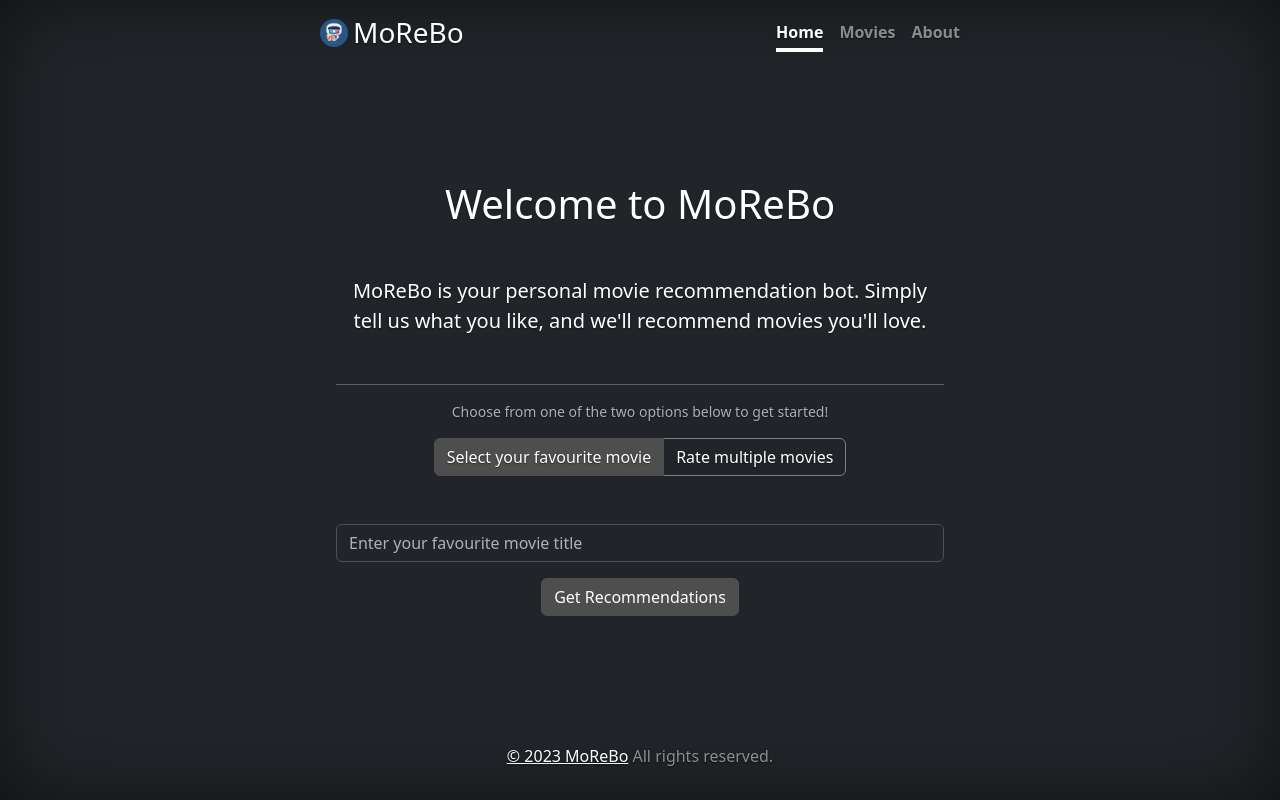
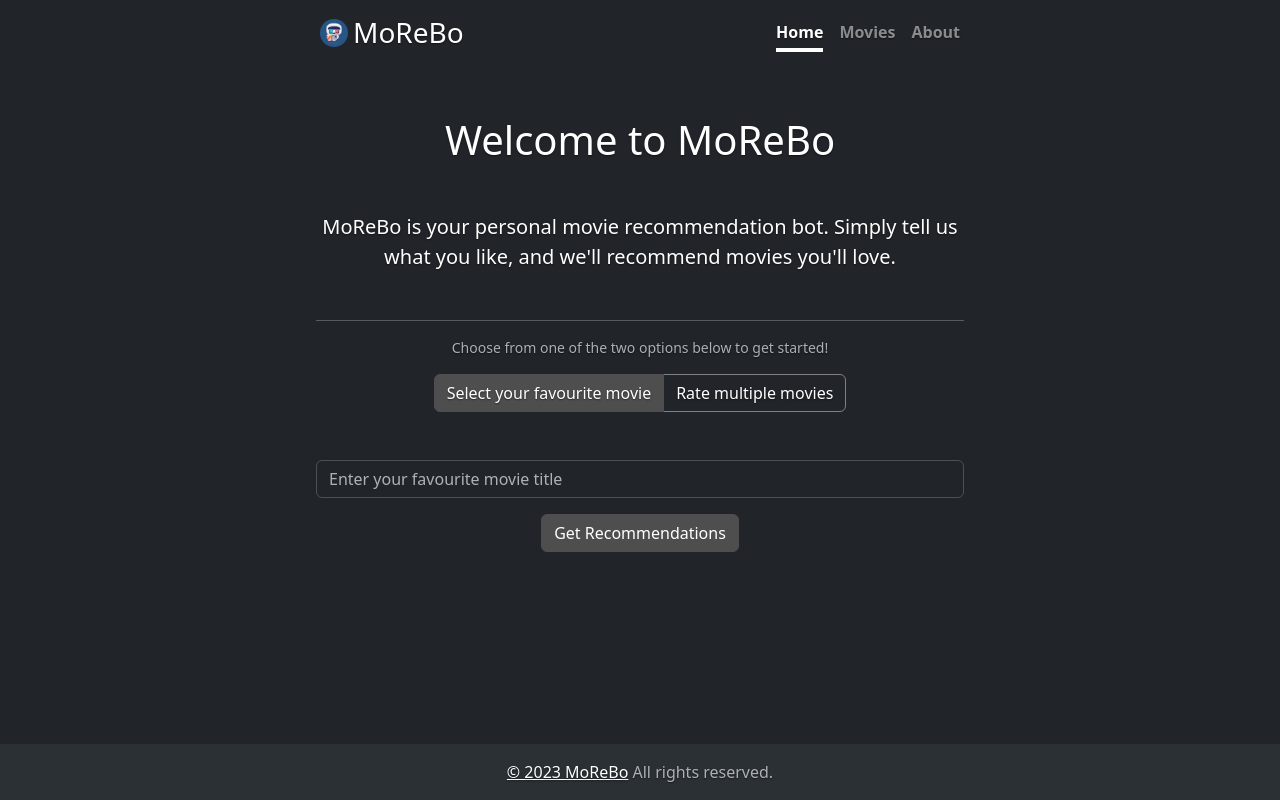
Before and after one commit to FabioArdi/morebo, a Flask app: page / in a window 1280 px wide. Run offline with Flask 3, Linux system fonts and the light colour scheme; some libraries are stand-ins or nearby versions.

Commit message:
Fixed design issues

```diff
--- a/web/static/css/cover.css
+++ b/web/static/css/cover.css
@@ -18,7 +18,7 @@
 
 body {
   text-shadow: 0 .05rem .1rem rgba(0, 0, 0, .5);
-  box-shadow: inset 0 0 5rem rgba(0, 0, 0, .5);
+  /* box-shadow: inset 0 0 5rem rgba(0, 0, 0, .5); */
 }
 
 .cover-container {
@@ -51,3 +51,8 @@ body {
   color: #fff;
   border-bottom-color: #fff;
 }
+
+header {
+  background-color: (var(--bs-tertiary-bg-rgb),var(--bs-bg-opacity))!important;
+  --bs-bg-opacity: 1;
+}
--- a/web/templates/_base.html
+++ b/web/templates/_base.html
@@ -22,19 +22,23 @@
       background-color: #4e4e4e;
       border-color: #4e4e4e;
     }
+
     .btn-primary:hover {
       background-color: darkgray;
       border-color: darkgray;
     }
+
     .btn-outline-primary {
       border-color: gray;
       color: white;
     }
+
     input[type="radio"]:checked+label.btn-outline-primary {
       background-color: #4e4e4e;
       border-color: #4e4e4e;
       color: white;
     }
+
     input[type="radio"]:hover+label.btn-outline-primary {
       background-color: darkgray;
       border-color: darkgray;
@@ -43,14 +47,15 @@
   </style>
 </head>
 
-<body class="d-flex h-100 text-center text-white bg-dark">
-  <div class="cover-container d-flex w-100 h-100 p-3 mx-auto flex-column">
+<body class="d-flex flex-column h-100 text-center text-white">
+  <div class="cover-container d-flex w-100 p-3 mx-auto flex-column">
 
     <!-- HEADER -->
     <header class="mb-auto">
       <div>
         <h3 class="d-flex align-items-center float-md-start mb-0" style="gap: 5px;">
-            <img src="/static/MoReBo.jpg" alt="" width="28" height="28" class="d-inline-block align-text-top" style="border-radius: 1rem;">
+          <img src="/static/MoReBo.jpg" alt="" width="28" height="28" class="d-inline-block align-text-top"
+            style="border-radius: 1rem;">
           MoReBo
         </h3>
 
@@ -62,17 +67,23 @@
         </nav>
       </div>
     </header>
+  </div>
 
   <!-- CONTENT -->
-    <main class="px-3">
+  <main class="flex-shrink-0">
+    <div class="container cover-container mt-5">
       {% block content %}{% endblock %}
+    </div>
   </main>
 
   <!-- FOOTER -->
-    <footer class="mt-auto text-white-50">
-      <p><a class="text-white">&copy; 2023 MoReBo</a> All rights reserved.</p>
+  <footer class="footer mt-auto py-3 bg-body-tertiary">
+    <div class="container">
+      <span class="text-body-secondary">
+        <a class="text-white">&copy; 2023 MoReBo</a> All rights reserved.
+      </span>
+    </div>
   </footer>
-  </div>
 
   <!-- Bootstrap JS -->
   <script src="https://cdn.jsdelivr.net/npm/bootstrap@5.3.0-alpha3/dist/js/bootstrap.bundle.min.js"
--- a/web/templates/index.html
+++ b/web/templates/index.html
@@ -56,7 +56,7 @@
   <input type="radio" class="btn-check" name="btnradio" id="btnradio2" onclick="slide(this.id)">
   <label class="btn btn-outline-primary" for="btnradio2">Rate multiple movies</label>
 </div>
-<div id="formCarousel" class="carousel slide" data-bs-interval="false">
+<div id="formCarousel" class="carousel slide mb-5" data-bs-interval="false">
   <div class="carousel-inner">
     <!-- Option 1: Enter favourite movie -->
     <div class="carousel-item active mt-5">
```
Also changed, not shown: web/templates/about.html (+5 -5 lines). Lines whose indentation alone changed are shown as unchanged.
